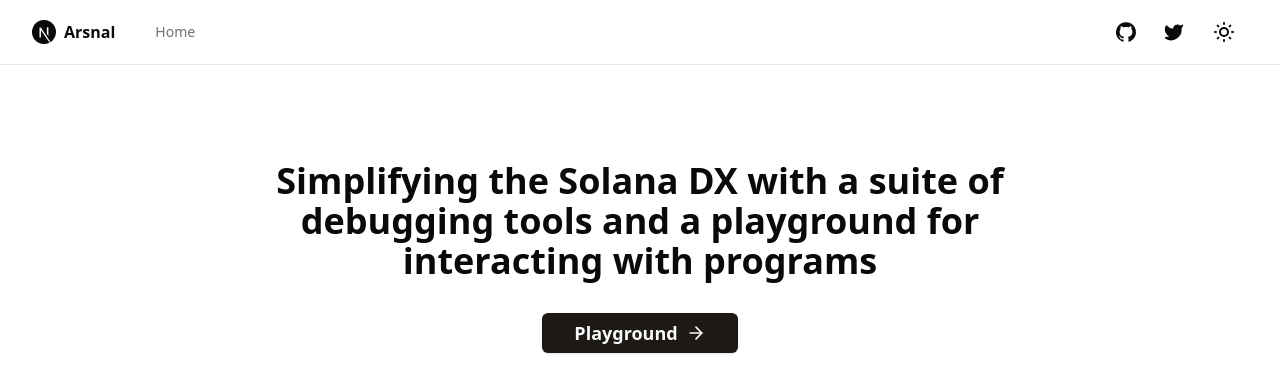
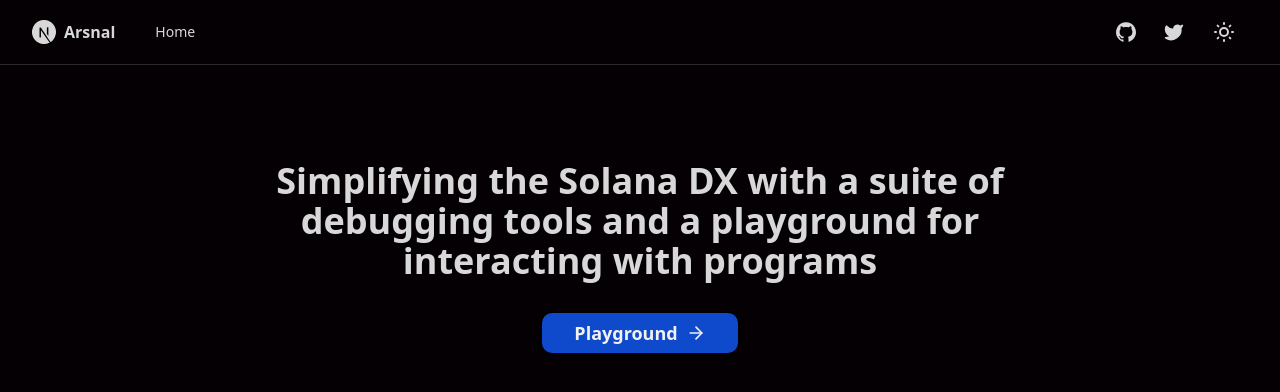
Before and after one commit to AnishDe12020/arsnal, a Next.js app: page / in a window 1280 px wide. Shown: the top 392 px of the page. Built offline with nearby package versions, Linux system fonts and the light colour scheme.

Commit message:
style: new colors

```diff
--- a/app/playground/page.tsx
+++ b/app/playground/page.tsx
@@ -27,7 +27,7 @@
           programs.map((program) => (
             <Link
               key={program.programId}
-              className="flex justify-between w-full p-4 rounded-xl bg-secondary"
+              className="flex justify-between w-full p-4 rounded-xl bg-card"
               href={`/playground/program/${program.programId}`}
             >
               <h3>{program.name}</h3>
--- a/app/playground/program/[id]/page.tsx
+++ b/app/playground/program/[id]/page.tsx
@@ -82,7 +82,7 @@
         <div className="flex flex-col gap-4">
           {program.idl.accounts &&
             program.idl.accounts.map((account, index) => (
-              <div key={index} className="p-4 bg-secondary rounded-xl">
+              <div key={index} className="p-4 bg-card rounded-xl">
                 <h2 className="mb-4 text-lg font-semibold">{account.name}</h2>
 
                 <Table>
--- a/components/type-badge.tsx
+++ b/components/type-badge.tsx
@@ -2,12 +2,10 @@
 import { cn } from "@/lib/utils"
 
 const TypeBadge = ({ type }: { type: ITypeBadge }) => {
-  console.log("type", type)
-
   return (
     <div
       className={cn(
-        "font-mono text-xs px-1 py-0.5 inline-flex items-center rounded-lg",
+        "font-mono text-xs px-1 py-0.5 inline-flex items-center rounded-sm",
         type.color
       )}
     >
--- a/styles/globals.css
+++ b/styles/globals.css
@@ -1,72 +1,6 @@
 @tailwind base;
 @tailwind components;
 @tailwind utilities;
-
-@layer base {
-  :root {
-    --background: 0 0% 100%;
-    --foreground: 20 14.3% 4.1%;
-
-    --muted: 60 4.8% 95.9%;
-    --muted-foreground: 25 5.3% 44.7%;
-
-    --popover: 0 0% 100%;
-    --popover-foreground: 20 14.3% 4.1%;
-
-    --card: 0 0% 100%;
-    --card-foreground: 20 14.3% 4.1%;
-
-    --border: 20 5.9% 90%;
-    --input: 20 5.9% 90%;
-
-    --primary: 24 9.8% 10%;
-    --primary-foreground: 60 9.1% 97.8%;
-
-    --secondary: 60 4.8% 95.9%;
-    --secondary-foreground: 24 9.8% 10%;
-
-    --accent: 60 4.8% 95.9%;
-    --accent-foreground: 24 9.8% 10%;
-
-    --destructive: 0 84.2% 60.2%;
-    --destructive-foreground: 60 9.1% 97.8%;
-
-    --ring: 24 5.4% 63.9%;
-
-    --radius: 0.5rem;
-  }
-
-  .dark {
-    --background: 20 14.3% 4.1%;
-    --foreground: 60 9.1% 97.8%;
-
-    --muted: 12 6.5% 15.1%;
-    --muted-foreground: 24 5.4% 63.9%;
-
-    --popover: 20 14.3% 4.1%;
-    --popover-foreground: 60 9.1% 97.8%;
-
-    --card: 20 14.3% 4.1%;
-    --card-foreground: 60 9.1% 97.8%;
-
-    --border: 12 6.5% 15.1%;
-    --input: 12 6.5% 15.1%;
-
-    --primary: 60 9.1% 97.8%;
-    --primary-foreground: 24 9.8% 10%;
-
-    --secondary: 12 6.5% 15.1%;
-    --secondary-foreground: 60 9.1% 97.8%;
-
-    --accent: 12 6.5% 15.1%;
-    --accent-foreground: 60 9.1% 97.8%;
-
-    --destructive: 0 62.8% 30.6%;
-    --destructive-foreground: 0 85.7% 97.3%;
-
-    --ring: 12 6.5% 15.1%;
-  }
-}
 
 @layer base {
   * {
--- a/tailwind.config.js
+++ b/tailwind.config.js
@@ -17,44 +17,42 @@
     },
     extend: {
       colors: {
-        border: "hsl(var(--border))",
-        input: "hsl(var(--input))",
-        ring: "hsl(var(--ring))",
-        background: "hsl(var(--background))",
-        foreground: "hsl(var(--foreground))",
+        background: "#040004",
+        foreground: "#D8D8D8",
+        muted: "#2D2D2D",
+        border: "#292929",
+        input: "#262626",
+        ring: "#1F1F1F",
         primary: {
-          DEFAULT: "hsl(var(--primary))",
-          foreground: "hsl(var(--primary-foreground))",
+          DEFAULT: "#0e4acb",
+          foreground: "#F2F2F2",
         },
         secondary: {
-          DEFAULT: "hsl(var(--secondary))",
-          foreground: "hsl(var(--secondary-foreground))",
+          DEFAULT: "#2a2a2a",
+          foreground: "#F2F2F2",
         },
         destructive: {
-          DEFAULT: "hsl(var(--destructive))",
-          foreground: "hsl(var(--destructive-foreground))",
-        },
-        muted: {
-          DEFAULT: "hsl(var(--muted))",
-          foreground: "hsl(var(--muted-foreground))",
+          DEFAULT: "#E74C3C",
+          foreground: "#F2F2F2",
         },
         accent: {
-          DEFAULT: "hsl(var(--accent))",
-          foreground: "hsl(var(--accent-foreground))",
+          DEFAULT: "#389150",
+          foreground: "#F2F2F2",
         },
         popover: {
-          DEFAULT: "hsl(var(--popover))",
-          foreground: "hsl(var(--popover-foreground))",
+          DEFAULT: "#1b1b1b",
+          foreground: "#A6A6A6",
         },
         card: {
-          DEFAULT: "hsl(var(--card))",
-          foreground: "hsl(var(--card-foreground))",
+          DEFAULT: "#151515",
+          foreground: "#D8D8D8",
         },
       },
+
       borderRadius: {
-        lg: "var(--radius)",
-        md: "calc(var(--radius) - 2px)",
-        sm: "calc(var(--radius) - 4px)",
+        lg: "0.75rem",
+        md: "calc(0.75rem - 2px)",
+        sm: "calc(0.75rem - 4px)",
       },
       keyframes: {
         "accordion-down": {
```
